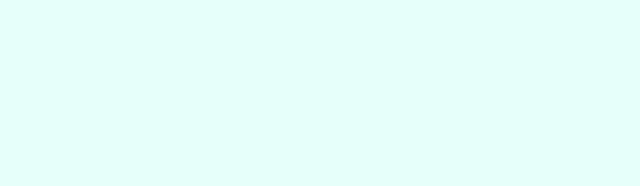
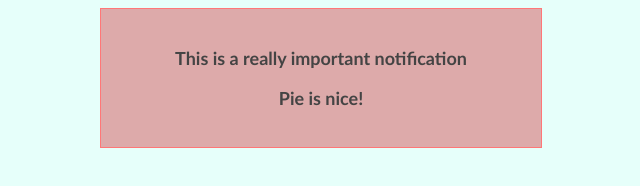
Before and after one commit to ccasey79/jQuery-projects, a plain HTML site: page JS-Timers/index.html in a window 1280 px wide. Shown: the whole page, without its empty margins (319-959 px from the left). Drawn offline with Linux system fonts and the light colour scheme.

Commit message:
JS timer to fade in element

```diff
--- a/JS-Timers/index.html
+++ b/JS-Timers/index.html
@@ -8,13 +8,12 @@
 
 <body>
 
+  <div id="message">
+    <p>This is a really important notification</p>
+    <p>Pie is nice!</p>
 
 
-
-
-
-
-
+  </div>
 
 
   <script src="main.js"></script>
--- a/JS-Timers/main.js
+++ b/JS-Timers/main.js
@@ -1,2 +1,15 @@
 
-console.log("JS Loaded!");
+// Fade in an element using a timer
+// Done by adding a class name to the element eg. message
+
+var myMessage = document.getElementById('message');
+
+function showMessage() {
+
+  myMessage.className = "show";    // add class to element
+
+}
+
+setTimeout(showMessage, 2000);
+
+// calling the showMessage function & setting a time of 3 seconds
--- a/JS-Timers/style.css
+++ b/JS-Timers/style.css
@@ -2,3 +2,34 @@
 body {
   background: #e6fffa;
 }
+
+#message {
+  width: 400px;
+  background: #ddaaaa;
+  padding: 20px;
+  padding: 20px;
+  font-family: calibri;
+  font-size: 18px;
+  color: #444;
+  margin: 0 auto;
+  text-align: center;
+  border: 1px solid #ff7777;
+  font-weight: bold;
+  opacity: 0;
+
+/* Set transistions up for opacity */
+
+-webkit-transition: opacity 0.7s; /* fading opacity */
+-moz-transition: opacity 0.7s;
+transition: opacity 0.7s;
+}
+
+#message.show {
+  opacity: 1;
+
+/* Set transistions up for opacity */
+
+-webkit-transition: opacity 0.7s;   /* fading opacity */
+-moz-transition: opacity 0.7s;
+transition: opacity 0.7s
+}
```
